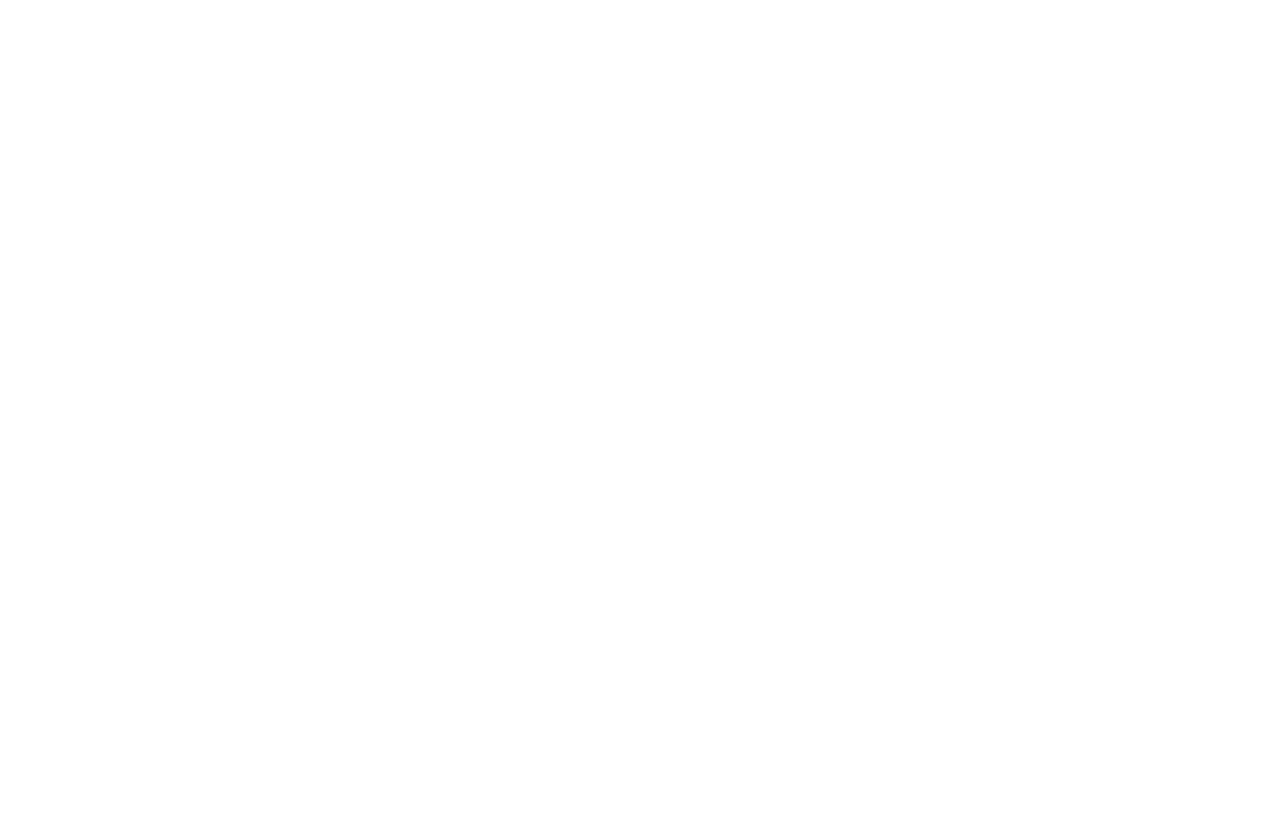
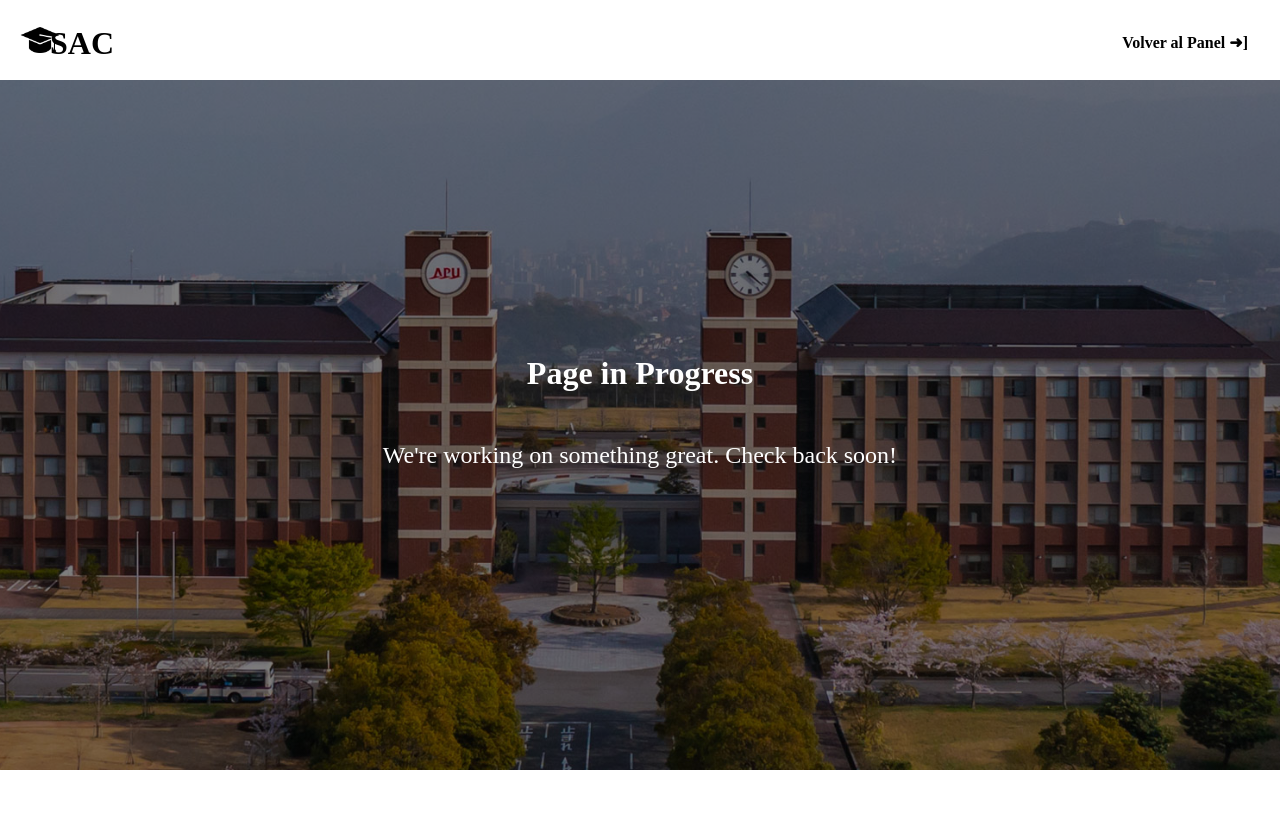
Before and after one commit to Elf3n-RO/Proyect-POO-ULEAM---Group-6---2025, a Flask app: page /soporte in a window 1280 px wide. Before the commit the page is empty. Run offline with Flask 3, Linux system fonts and the light colour scheme.

Commit message:
html soporte changes

```diff
--- a/SAC/src/sac/app.py
+++ b/SAC/src/sac/app.py
@@ -21,7 +21,7 @@ def get_db_connection():
     # Ajusta 'SERVER' al nombre de tu PC o 'localhost'
     conn_str = (
         "DRIVER={SQL Server};"
-        "SERVER=DESKTOP-JDTRNFK\SQLEXPRESS;"
+        "SERVER=DESKTOP-3MAKMH3\SQLEXPRESS;"
         "DATABASE=AsignacionCuposULEAM;"
         "Trusted_Connection=yes;"
     )
--- a/SAC/src/sac/conexion.py
+++ b/SAC/src/sac/conexion.py
@@ -3,7 +3,7 @@ import pyodbc
 def obtener_conexion():
     return pyodbc.connect(
         "DRIVER={SQL Server};"
-        "SERVER=DESKTOP-JDTRNFK\SQLEXPRESS;"
+        "SERVER=DESKTOP-3MAKMH3\SQLEXPRESS;"
         "DATABASE=AsignacionCuposULEAM;"
         "Trusted_Connection=yes;"
     )
--- a/SAC/src/sac/templates/soporte.html
+++ b/SAC/src/sac/templates/soporte.html
@@ -3,9 +3,25 @@
 <head>
     <meta charset="UTF-8">
     <title>Soporte - SAC</title>
-    <link rel="stylesheet" href="{{ url_for('static', filename='estilos.css') }}">
+    <link rel="stylesheet" href="{{ url_for('static', filename='styles.css') }}">
 </head>
 <body>
+    <header>
+        <div class="container">
+            <p class="logo">SAC</p>
+            <nav>
+                <a href="/">Volver al Panel ➜]</a>
+            </nav>
+        </div>
+    </header>
 
+    <section id="principal" style="height: 690px; flex; align-items: center;">
+        <div class="container">
+            <h1 style="padding-top: 275px;">Page in Progress</h1>
+            <p style="color: white; font-size: 1.5em;">We're working on something great. Check back soon!</p>
+        </div>
+    </section>
+
+    <section style="background-color: white; height: 50px;"></section>
 </body>
 </html>
```
